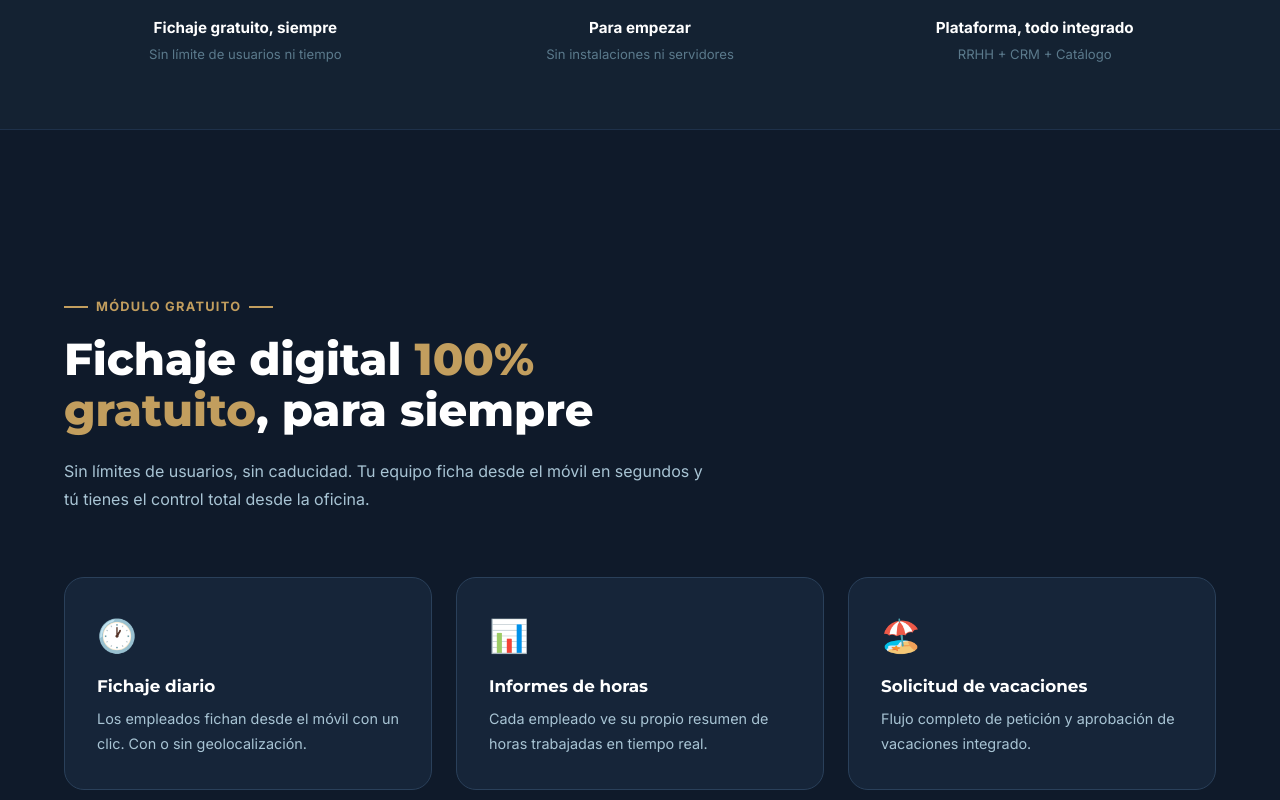
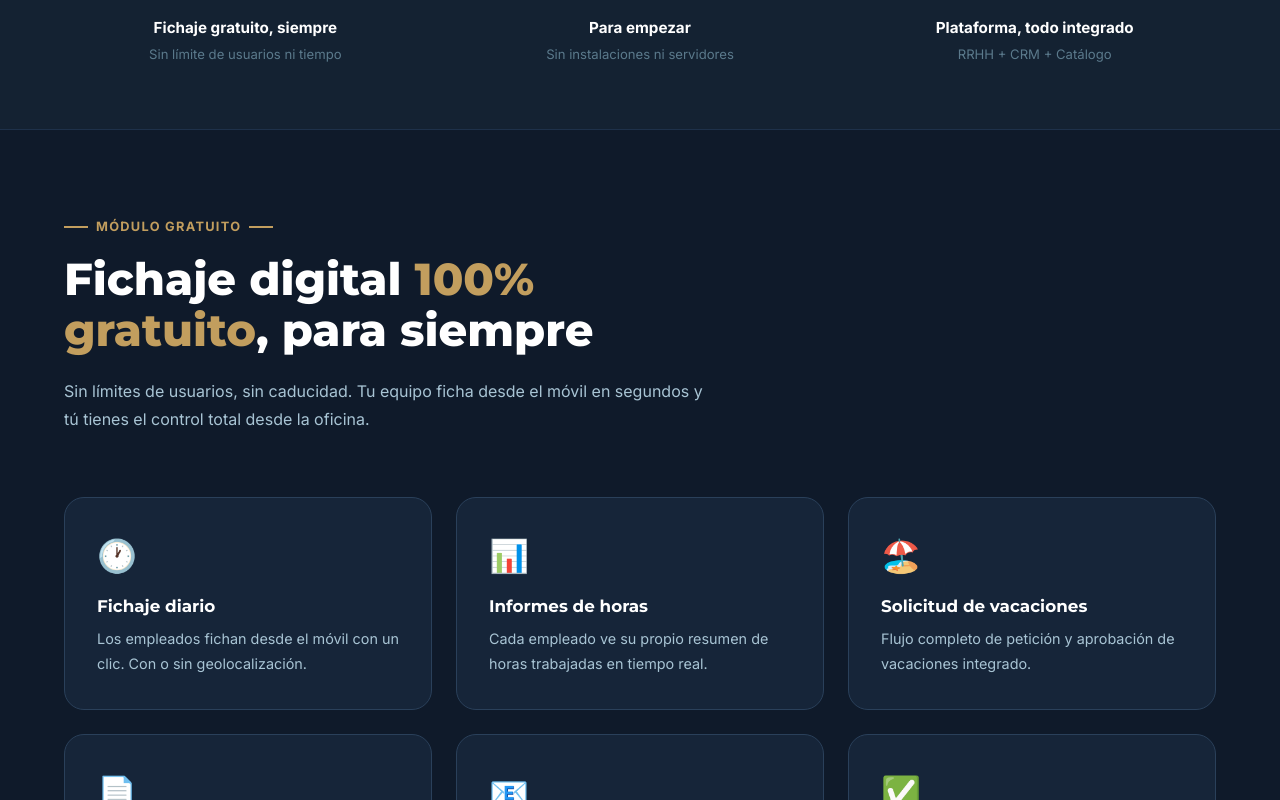
Before and after one commit to jormolca/traksal-web, a Next.js app: page / in a window 1280 px wide. Shown: the part 1280-2080 px from the top of the page. Built offline with nearby package versions, Linux system fonts and the light colour scheme.

Commit message:
fix: reduce section padding by half

```diff
--- a/src/app/globals.css
+++ b/src/app/globals.css
@@ -69,7 +69,7 @@ img { max-width: 100%; height: auto; }
   padding: 0 24px;
 }
 .section {
-  padding: 160px 0 96px;
+  padding: 80px 0 96px;
 }
 .section-sm { padding: 64px 0; }
 .text-center { text-align: center; }
```
